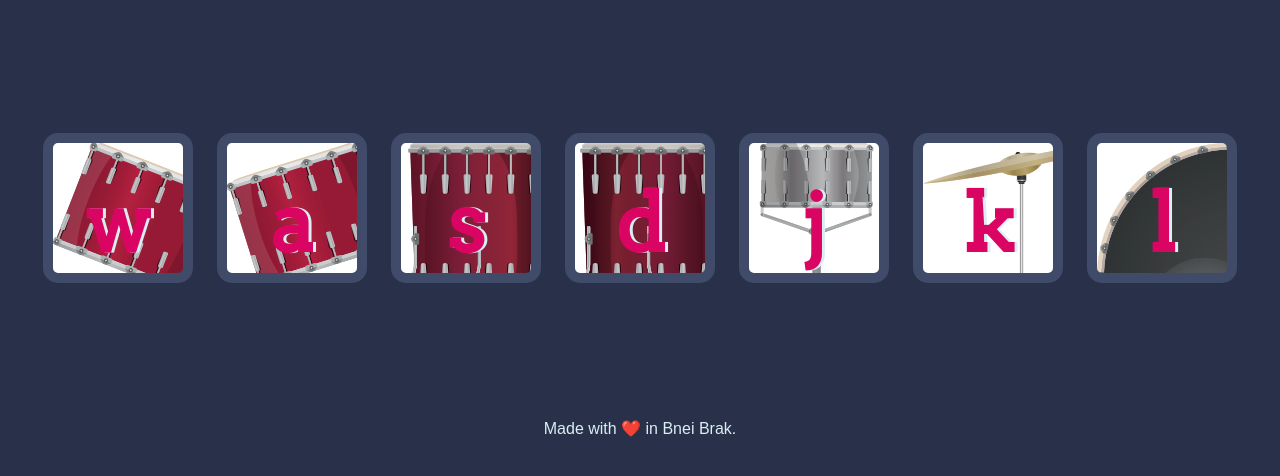
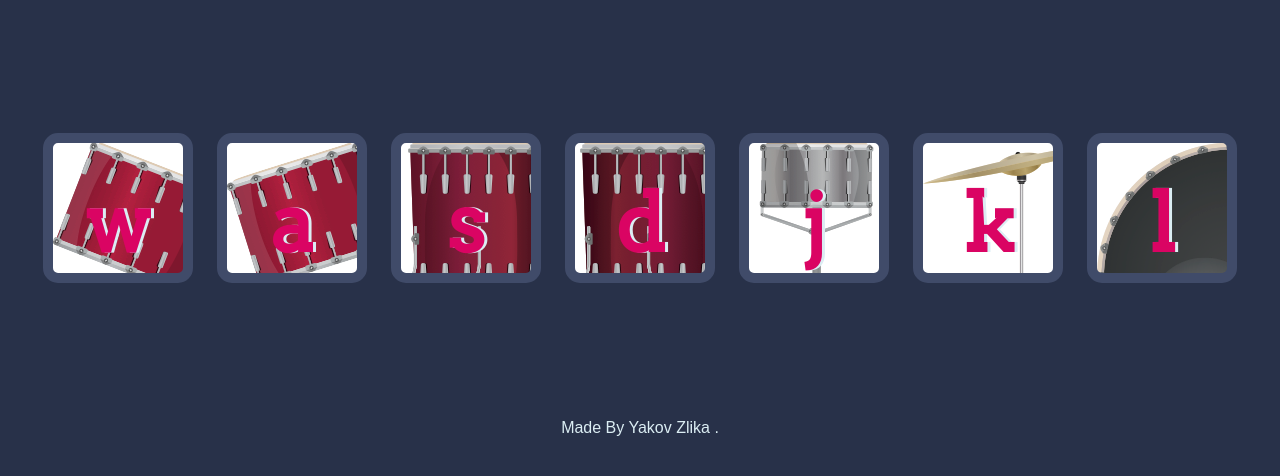
Before and after one commit to yakovzl/Drum-Kit, a plain HTML site: page index.html in a window 1280 px wide. Shown: the part 156-632 px from the top of the page. Drawn offline with Linux system fonts and the light colour scheme.

Commit message:
Update index.html

```diff
--- a/index.html
+++ b/index.html
@@ -21,7 +21,7 @@
     <button class="l drum">l</button>
   </div>
   <footer>
-    Made with ❤️ in Bnei Brak.
+    Made By Yakov Zlika .
   </footer>
   <script src="index.js">
 
```
